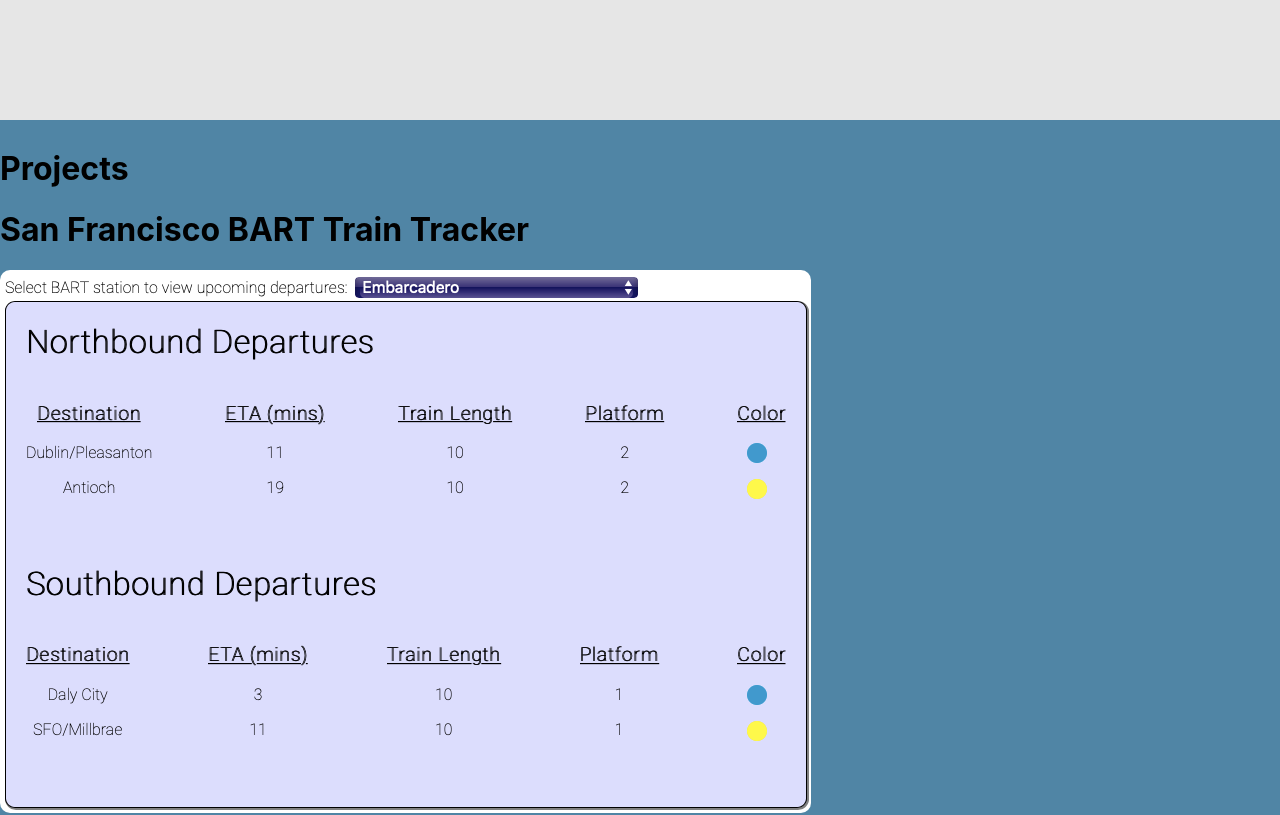
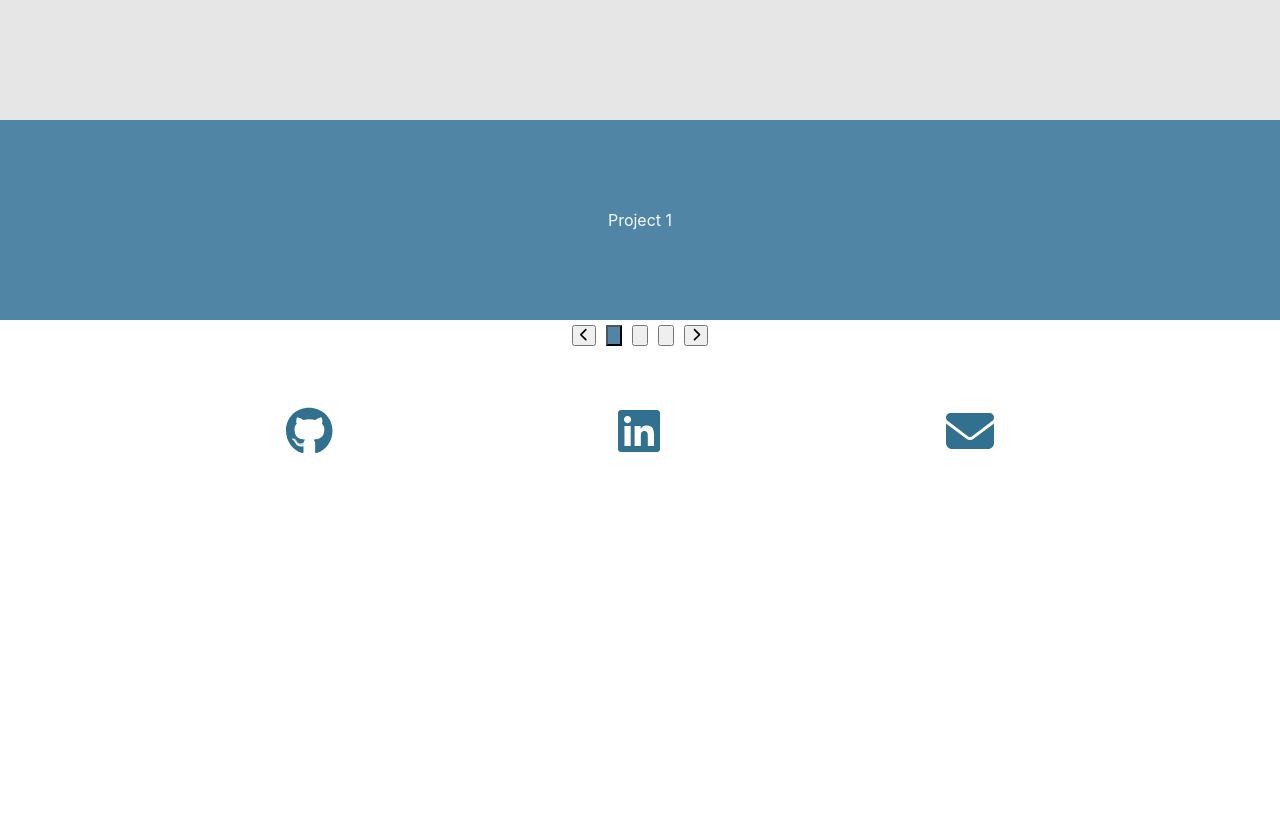
Before and after one commit to HenryWinters/portfolio-site, a React (Create React App) app: page / in a window 1280 px wide. Shown: the part 1400-2215 px from the top of the page. After the commit the page ends 1911 px from the top, so only its background shows below. Built offline with nearby package versions, Linux system fonts and the light colour scheme.

Commit message:
Added carousel functionality to project section

```diff
--- a/package.json
+++ b/package.json
@@ -13,6 +13,7 @@
     "react": "^18.2.0",
     "react-dom": "^18.2.0",
     "react-scripts": "5.0.1",
+    "react-swipeable": "^7.0.0",
     "web-vitals": "^2.1.4"
   },
   "scripts": {
--- a/src/App.css
+++ b/src/App.css
@@ -205,6 +205,38 @@
   border-radius: 10px 10px 10px 10px;
 }
 
+.carousel {
+  overflow: hidden;
+}
+
+.inner {
+  white-space: nowrap;
+  transition: transform 0.3s
+}
+
+.carousel-item {
+  display: inline-flex;
+  align-items: center;
+  justify-content: center;
+  height: 200px;
+  background-color: var(--middle-blue);
+  color: var(--background-white);
+}
+
+.indicators {
+  display: flex;
+  justify-content: center;
+}
+
+.indicators > button {
+  margin: 5px;
+}
+
+.indicators > button.active {
+  background-color: var(--middle-blue);
+  color: var(--background-white);
+}
+
 /* end of project component styling */
 
 /* contact component styling */
--- a/src/App.js
+++ b/src/App.js
@@ -3,7 +3,7 @@
 import Home from './components/Home'
 import Contact from './components/Contact'
 import About from './components/About'
-import Projects from './components/Projects'
+import Carousel, { CarouselItem } from './components/Projects'
 
 function App() {
   return (
@@ -14,7 +14,11 @@
       <body>
         <Home />
         <About />
-        <Projects />
+        <Carousel>
+          <CarouselItem>Project 1</CarouselItem>
+          <CarouselItem>Project 2</CarouselItem>
+          <CarouselItem>Project 3</CarouselItem>
+        </Carousel>
         <Contact />
       </body>
     </div>
--- a/src/components/Projects.js
+++ b/src/components/Projects.js
@@ -1,15 +1,82 @@
 import bartTracker from '../assets/BART-Tracker.png'
+import React, { useState } from 'react';
+import { useSwipeable } from 'react-swipeable'
+import { FontAwesomeIcon } from '@fortawesome/react-fontawesome'
+import { faChevronLeft, faChevronRight } from '@fortawesome/free-solid-svg-icons'
 
-const Projects = () => {
+export const CarouselItem = ({ children, width} ) => {
     return (
+        <div className='carousel-item' style={{ width: width }}>
+            {children}
+        </div>
+    )
+}
+
+const Carousel = ({children}) => {
+    const [activeIndex, setActiveIndex] = useState(0);
+
+    const updateIndex = (newIndex) => {
+        if (newIndex < 0) {
+            newIndex = React.Children.count(children) - 1;
+        } else if (newIndex >= React.Children.count(children)) {
+            newIndex = 0;
+        }
+
+        setActiveIndex(newIndex);
+    };
+
+    const handlers = useSwipeable({
+        onSwipedLeft: () => updateIndex(activeIndex + 1),
+        onSwipedRight: () => updateIndex(activeIndex - 1)
+    });
+
+    return (
+
+        <div {...handlers} className='carousel'>
+            <div className='inner' style={{ transform: `translateX(-${activeIndex * 100}%)`}}>
+                {React.Children.map(children, (child, index) => {
+                    return React.cloneElement(child, { width: '100%' })
+                })}
+            </div>
+            <div className='indicators'>
+                <button
+                    onClick={() => {
+                        updateIndex(activeIndex - 1);
+                    }}
+                >
+                    <FontAwesomeIcon icon={faChevronLeft} />
+                </button>
+                {React.Children.map(children, (child, index) => {
+                    return (
+                        <button
+                            className={`${index === activeIndex ? 'active' : ''}`}
+                            onClick={() => {
+                                updateIndex(index);
+                            }}
+                        >
+                        </button>
+                    );
+                })}
+                <button
+                    onClick={() => {
+                        updateIndex(activeIndex + 1);
+                    }}
+                >
+                    <FontAwesomeIcon icon={faChevronRight} />
+                </button>
+            </div>
+        </div>
+
+
+        /*
         <div className='project-section'>
             <h1>Projects</h1>
             <div className='bart-project'>
                 <h1>San Francisco BART Train Tracker</h1>
                 <img src={bartTracker} />
             </div>
-        </div>
+        </div> */
     )
 }
 
-export default Projects
+export default Carousel
```
Also changed, not shown: 1 other file (tests, documents, lock files or other folders).
